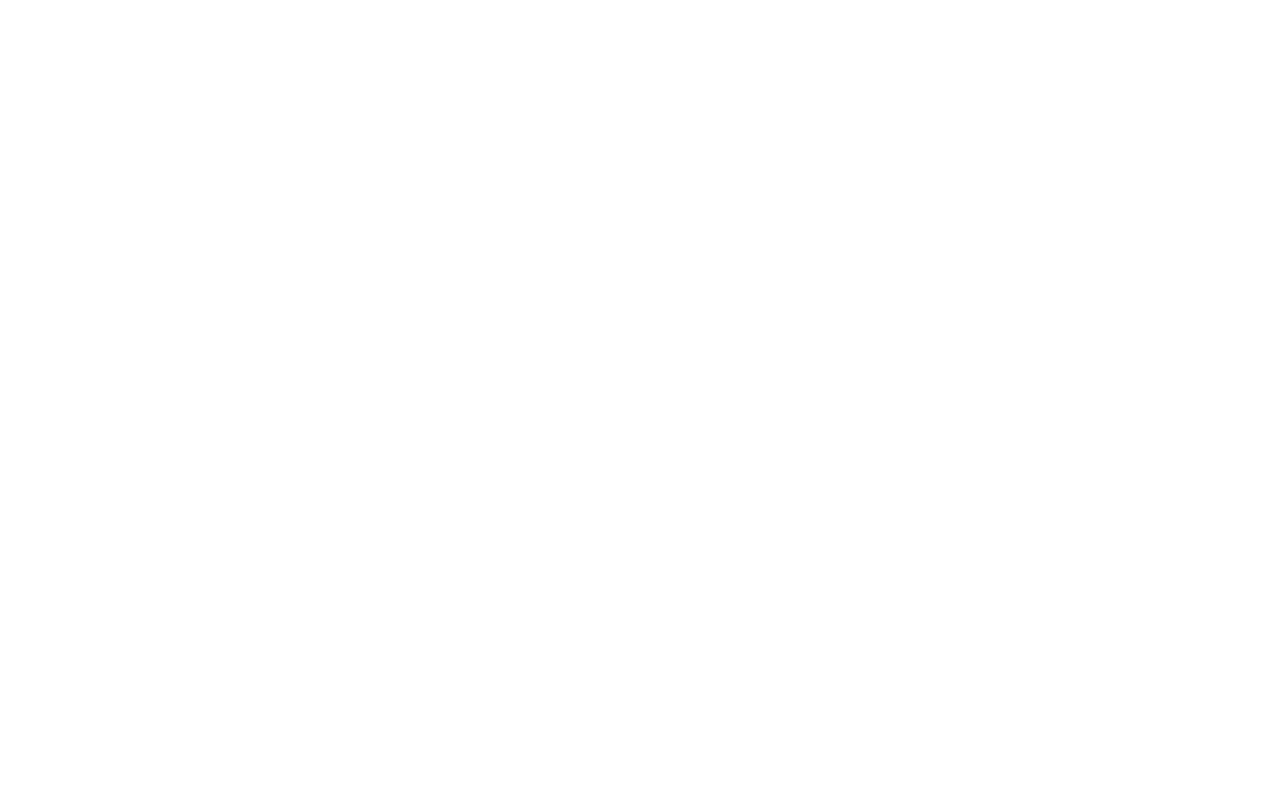
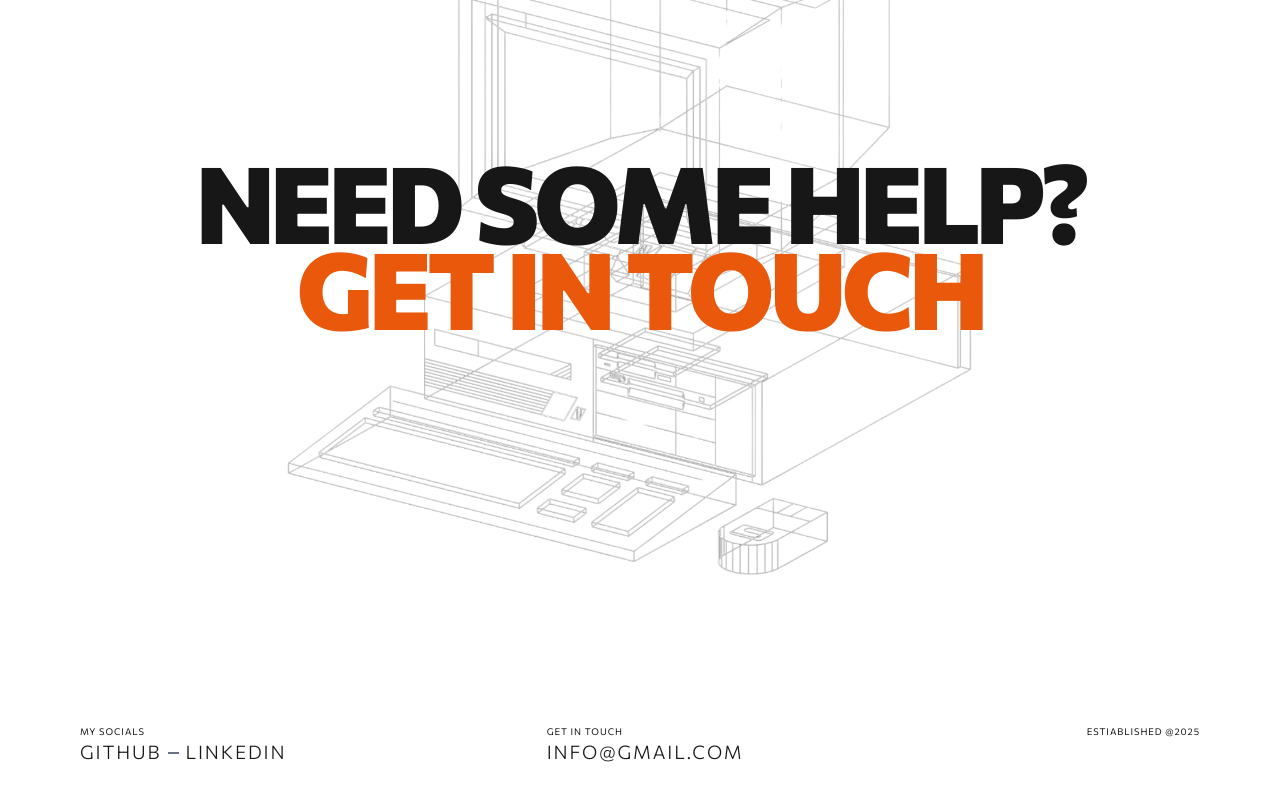
Before and after one commit to Lordev/portfolio, a Next.js app: page / in a window 1280 px wide. Shown: the part 2439-3239 px from the top of the page. Before the commit the page ends 2323 px from the top, so only its background shows below. Built offline with nearby package versions, Linux system fonts and the light colour scheme.

Commit message:
feat: added Footer component in the homepage

```diff
--- a/src/app/page.tsx
+++ b/src/app/page.tsx
@@ -1,7 +1,8 @@
 import Nav from "@/components/layout/Nav";
+import Hero from "@/content/home/Hero";
 import AboutSection from "@/content/home/AboutSection";
-import Hero from "@/content/home/Hero";
 import ProjectsSection from "@/content/home/ProjectsSection";
+import Footer from "@/components/layout/Footer";
 
 export default function Home() {
     return (
@@ -10,6 +11,7 @@
             <Hero />
             <AboutSection />
             <ProjectsSection />
+            <Footer />
         </div>
     )
 }
--- /dev/null
+++ b/src/components/layout/Footer.tsx
@@ -0,0 +1,47 @@
+import Image from "next/image";
+import Link from "next/link";
+
+export default function Footer() {
+  return (
+    <footer>
+      <div className="h-1080 relative py-120 text-center flex flex-col justify-center items-center">
+        <Image src="/footer/footer-bg.png" alt="footer image" layout="fill" className="-z-10"/>
+        <h1 className="uppercase text-fluid-display1 font-extrabold tracking-tighter">
+          Need some help? <br />
+          <span className="text-primary-500">
+          Get in touch
+          </span>
+        </h1>
+      </div>
+      <div className="row in-container grid grid-cols-12 py-64">
+        <div className="col-span-5">
+            <h6 className="text-title-sm uppercase tracking-widest">My socials</h6>
+            <div className="flex mt-10 gap-10">
+              <Link href="https://github.com/lordev/" className="text-label-lg uppercase font-light tracking-widest">
+              Github
+              </Link>
+              <div className="w-16 relative">
+                <div className="border-t-2 border-gray-500 absolute top-1/2 -translate-y-1/2 w-full">
+
+                </div>
+              </div>
+              <Link href="https://github.com/lordev/" className="text-label-lg uppercase font-light tracking-widest">
+              Linkedin
+              </Link>
+            </div>
+        </div>
+        <div className="col-span-4">
+            <h6 className="text-title-sm uppercase tracking-widest">Get in touch</h6>
+            <div className="flex mt-10 gap-10">
+              <Link href="https://github.com/lordev/" className="text-label-lg uppercase font-light tracking-widest">
+              info@gmail.com
+              </Link>
+                      </div>
+        </div>
+        <div className="col-span-3 flex justify-end">
+            <h6 className="text-title-sm uppercase tracking-widest">Estiablished @2025</h6>
+        </div>
+      </div>
+    </footer>
+  );
+}
```
Also changed, not shown: public/footer/footer-bg.png (added).
